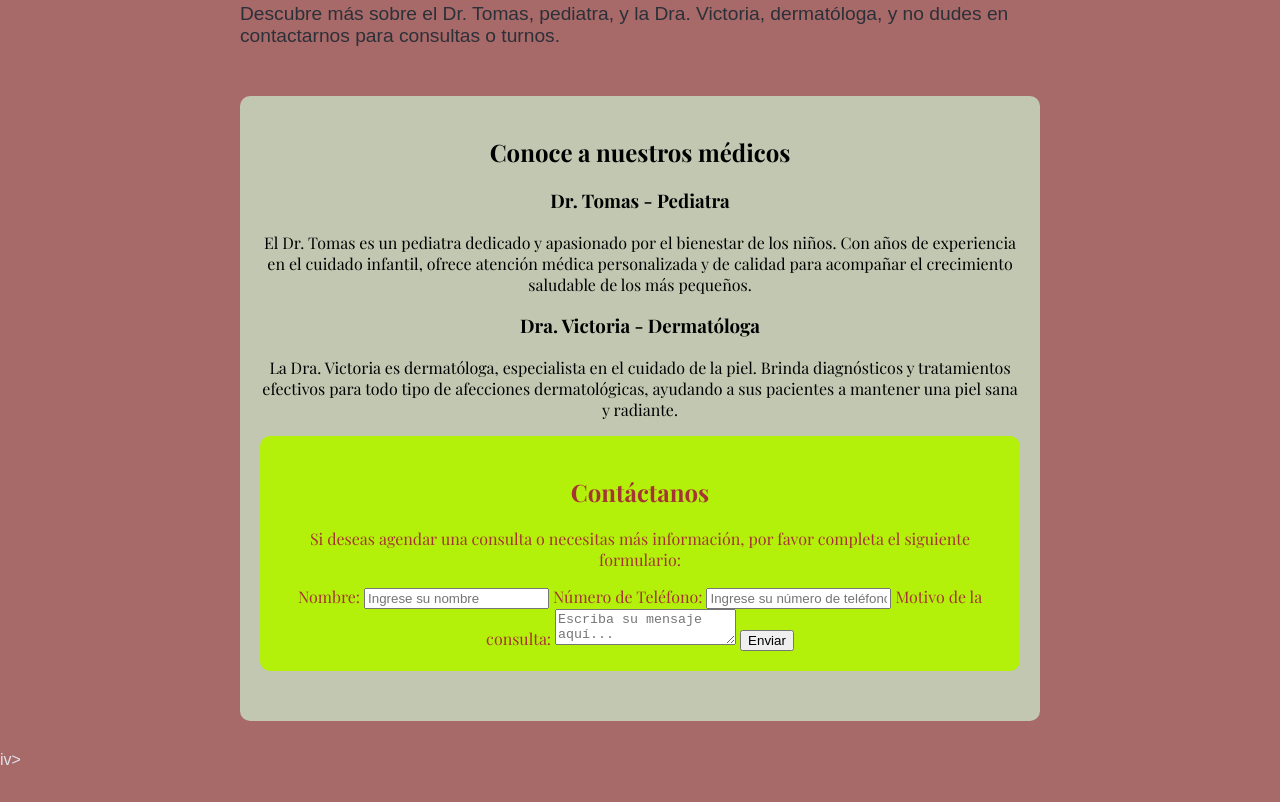
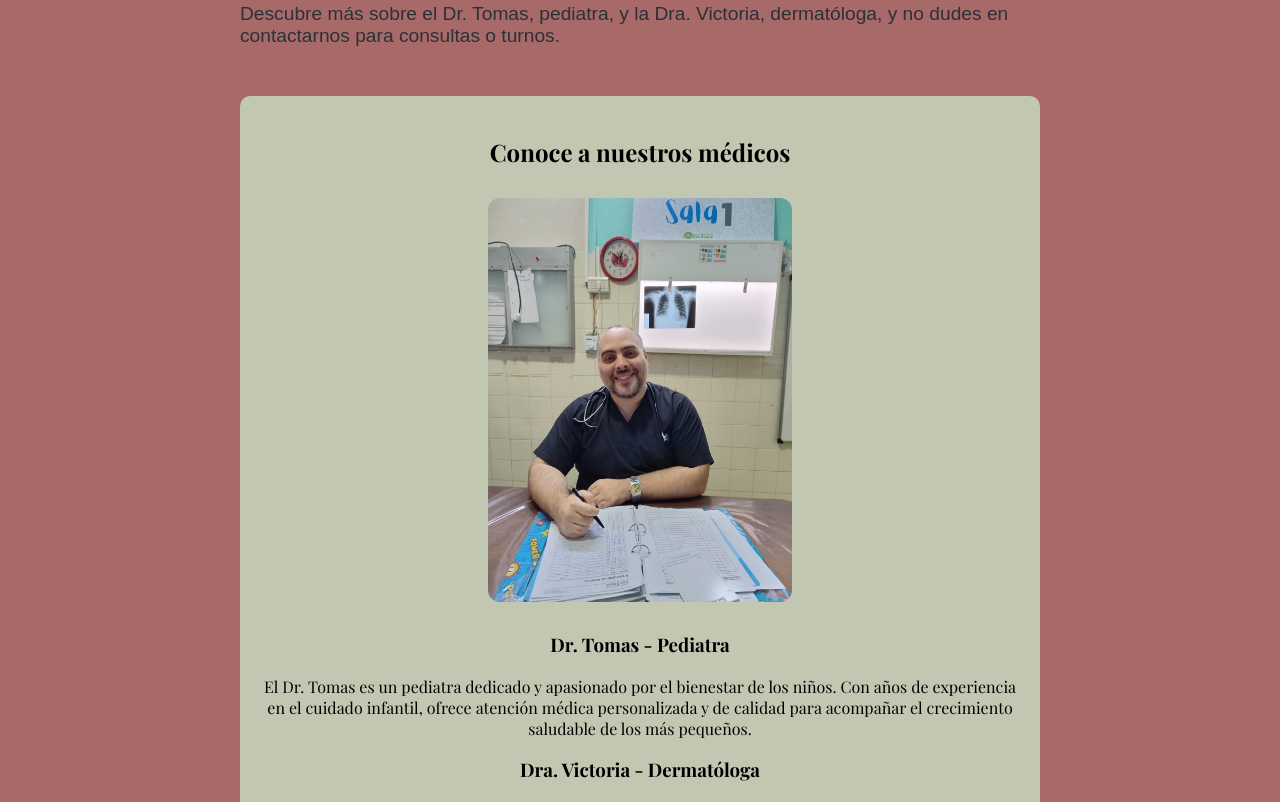
Before and after one commit to Honorum435/Encuentra_Parana, a plain HTML site: page pages/Medicos.html in a window 1280 px wide. Shown: the part 402-1204 px from the top of the page. Before the commit the page ends 1171 px from the top, so only its background shows below. Drawn offline with Linux system fonts and the light colour scheme; a web font is replaced by a local one.

Commit message:
Modifique medicos y el index

```diff
--- a/css/style-Medicos.css
+++ b/css/style-Medicos.css
@@ -45,7 +45,7 @@ body {
 .img-Titular {
     display: block;
     margin: 30px auto 30px auto;
-    width: 10px; /* Puedes ajustar este valor según lo que prefieras */
+    width: 600px; /* Puedes ajustar este valor según lo que prefieras */
     max-width: 40%;
     border-radius: 12px;
 }
--- a/pages/Medicos.html
+++ b/pages/Medicos.html
@@ -3,7 +3,7 @@
 <head>
     <meta charset="UTF-8">
     <meta name="viewport" content="width=device-width, initial-scale=1.0">
-    <title>Document</title>
+    <title>Medicos</title>
     <link rel="stylesheet" href="../css/style.css">
     <link rel="stylesheet" href="../css/style-medicos.css">
 </head>
@@ -34,6 +34,7 @@
             <section id="Medicos">
                 <h2>Conoce a nuestros médicos</h2>
                 <div>
+                    <img src="../img/tomi-2.jpeg" alt="Foto de Dr. Tomas" class="img-Titular">
                     <h3>Dr. Tomas - Pediatra</h3>
                     <p>
                         El Dr. Tomas es un pediatra dedicado y apasionado por el bienestar de los niños. Con años de experiencia en el cuidado infantil, ofrece atención médica personalizada y de calidad para acompañar el crecimiento saludable de los más pequeños.
```
Also changed, not shown: index.html (+1 -1 lines).
